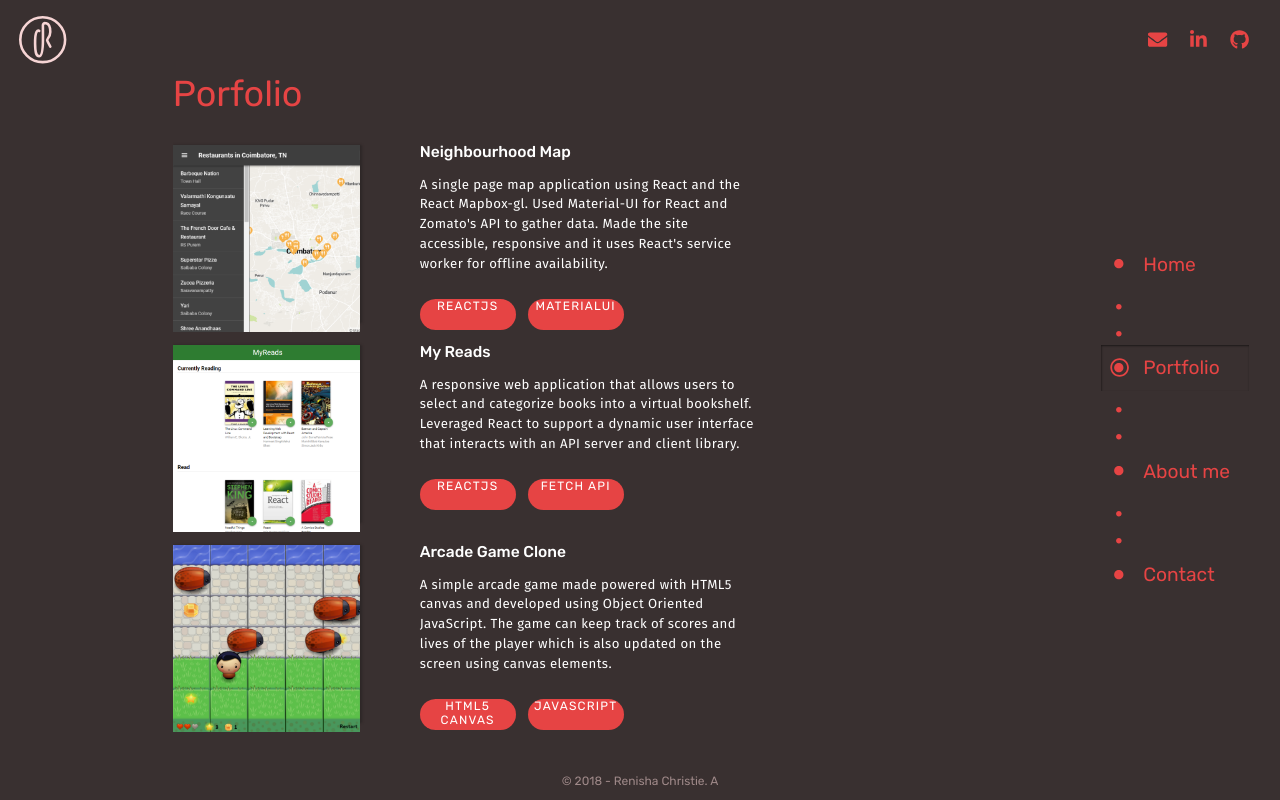
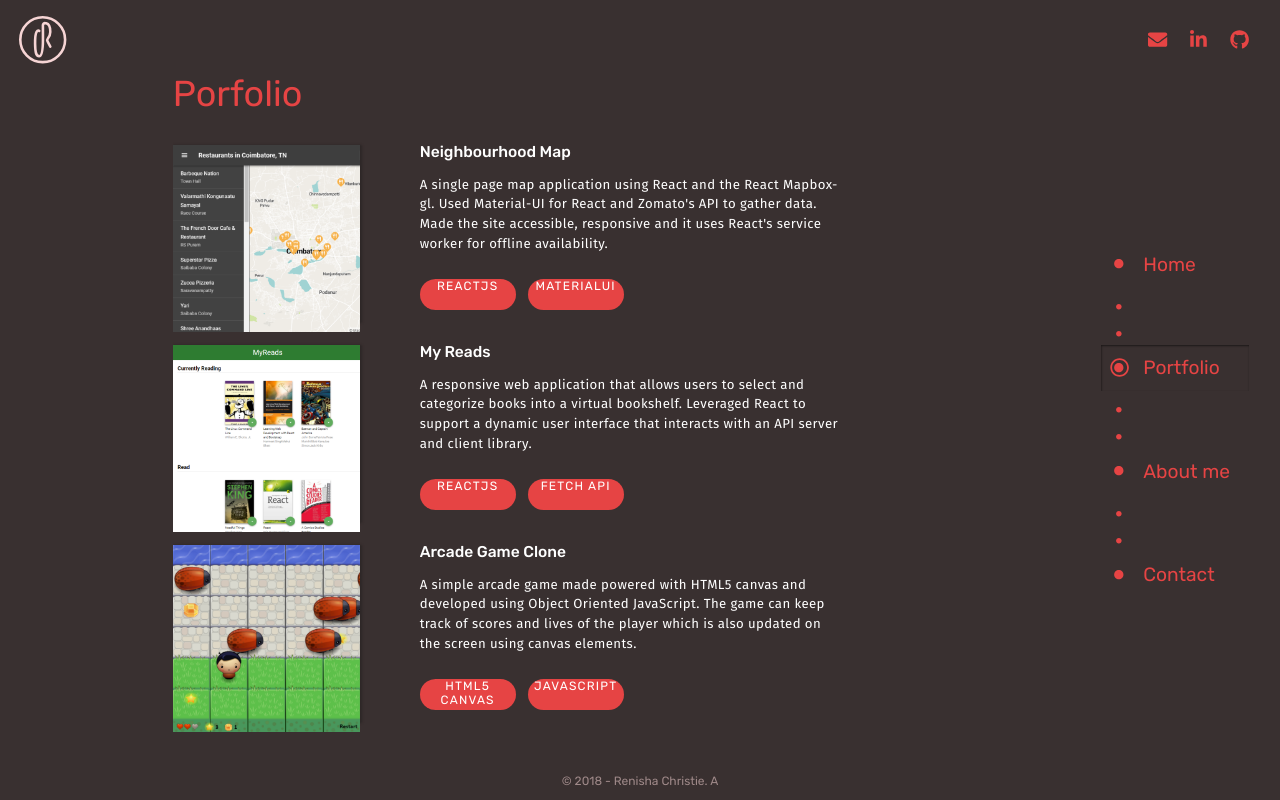
Before and after one commit to crisner/my-portfolio, a React (Create React App) app: page /portfolio in a window 1280 px wide. Built offline with nearby package versions, Linux system fonts and the light colour scheme.

Commit message:
Change width for paragraph element

```diff
--- a/src/components/About.module.css
+++ b/src/components/About.module.css
@@ -17,10 +17,6 @@
 }
 
 .text {
-    width: 80% !important;
-}
-
-p {
     width: 80% !important;
 }
 
```
